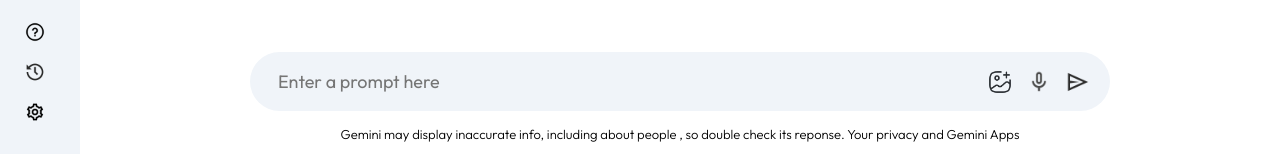
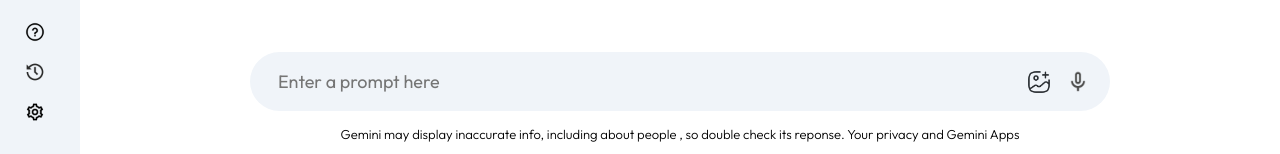
Before and after one commit to Ug0510/Gemini-Clone, a React (Vite) app: page / in a window 1280 px wide. Shown: the part 643-797 px from the top of the page. Built offline with nearby package versions, Linux system fonts and the light colour scheme.

Commit message:
Disable the send button if input if blank or if length is less than 1

```diff
--- a/src/components/Main/Main.jsx
+++ b/src/components/Main/Main.jsx
@@ -64,11 +64,11 @@
 
             <div className="main-bottom">
                 <div className="search-box">
-                    <input type="text" placeholder='Enter a prompt here' onChange={(e)=>setInput(e.target.value)} value={input} onKeyDown={(e)=>e.key==="Enter"?onSent():null}/>
+                    <input type="text" placeholder='Enter a prompt here' onChange={(e)=>setInput(e.target.value)} value={input} onKeyDown={(e)=>e.key==="Enter" && input.trim().length > 1 ?onSent():null}/>
                     <div>
                         <img src={assets.gallery_icon} alt="" />
                         <img src={assets.mic_icon} alt="" />
-                        <img src={assets.send_icon} alt="" onClick={()=>onSent()} />
+                        {input.trim().length > 1 ? <img src={assets.send_icon} alt="" onClick={()=>onSent()} /> : null }
                     </div>
                 </div>
 
```
